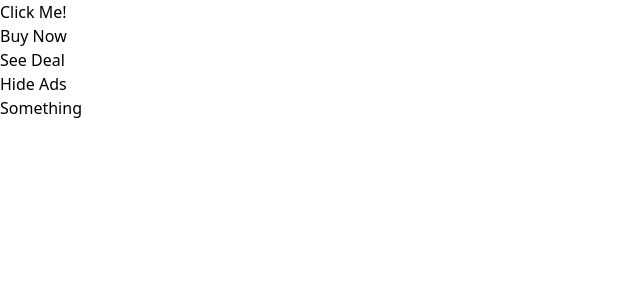
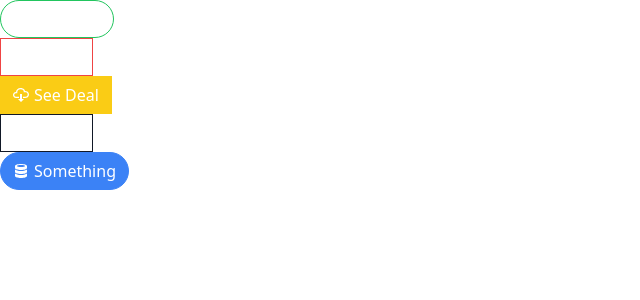
Before and after one commit to RozaliiaRusskikh/components, a React (Create React App) app: page / in a window 1280 px wide. Shown: the top 300 px of the page, without its empty margins (0-640 px from the left). Built offline with nearby package versions, Linux system fonts and the light colour scheme.

Commit message:
Added icons

```diff
--- a/package.json
+++ b/package.json
@@ -6,9 +6,11 @@
     "@testing-library/jest-dom": "^5.16.5",
     "@testing-library/react": "^13.4.0",
     "@testing-library/user-event": "^13.5.0",
+    "classnames": "^2.3.2",
     "prop-types": "^15.8.1",
     "react": "^18.2.0",
     "react-dom": "^18.2.0",
+    "react-icons": "^4.7.1",
     "react-scripts": "5.0.1",
     "web-vitals": "^2.1.4"
   },
--- a/src/App.js
+++ b/src/App.js
@@ -1,21 +1,36 @@
 import Button from "./Button";
+import { GoBell, GoCloudDownload, GoDatabase } from 'react-icons/go'
 
 function App() {
+
+    const handleClick = () => {
+        console.log('Click!');
+    }
+
     return <div>
         <div>
-            <Button success rounded outline>Click Me!</Button>
+            <Button success rounded outline onClick={handleClick}>
+                <GoBell />
+                Click Me!
+            </Button>
         </div>
         <div>
             <Button danger outline>Buy Now</Button>
         </div>
         <div>
-            <Button warning>See Deal</Button>
+            <Button warning>
+                <GoCloudDownload />
+                See Deal
+            </Button>
         </div>
         <div>
             <Button secondary outline>Hide Ads</Button>
         </div>
         <div>
-            <Button secondary rounded>Something</Button>
+            <Button primary rounded>
+                <GoDatabase />
+                Something
+            </Button>
         </div>
     </div>
 }
--- a/src/Button.js
+++ b/src/Button.js
@@ -1,4 +1,4 @@
-import PropTypes from 'prop-types';
+import className from "classnames";
 
 function Button({
     children,
@@ -8,9 +8,25 @@
     success,
     danger,
     outline,
-    rounded }) {
+    rounded,
+    ...rest }) {
 
-    return <button>{children}</button>
+    const classes = className('flex items-center px-3 py-1.5 border', {
+        'border-blue-500 bg-blue-500 text-white': primary,
+        'border-gray-900 bg-gray-900 text-white': secondary,
+        'border-green-500 bg-green-500 text-white': success,
+        'border-yellow-400 bg-yellow-400 text-white': warning,
+        'border-red-500 bg-red-500 text-white': danger,
+        'rounded-full': rounded,
+        'bg-white': outline,
+        'text-blue-500': outline && primary,
+        'text-gray-900': outline && secondary,
+        'text-green-500': outline && success,
+        'text-yellow-400': outline && warning,
+        'text-red-500': outline && danger,
+    })
+
+    return <button {...rest} className={classes} >{children}</button>
 }
 
 Button.propTypes = {
--- a/src/index.css
+++ b/src/index.css
@@ -1,3 +1,7 @@
 @tailwind base;
 @tailwind components;
 @tailwind utilities;
+
+button > svg {
+    margin-right: 5px;
+}
```
Also changed, not shown: 1 other file (tests, documents, lock files or other folders).
